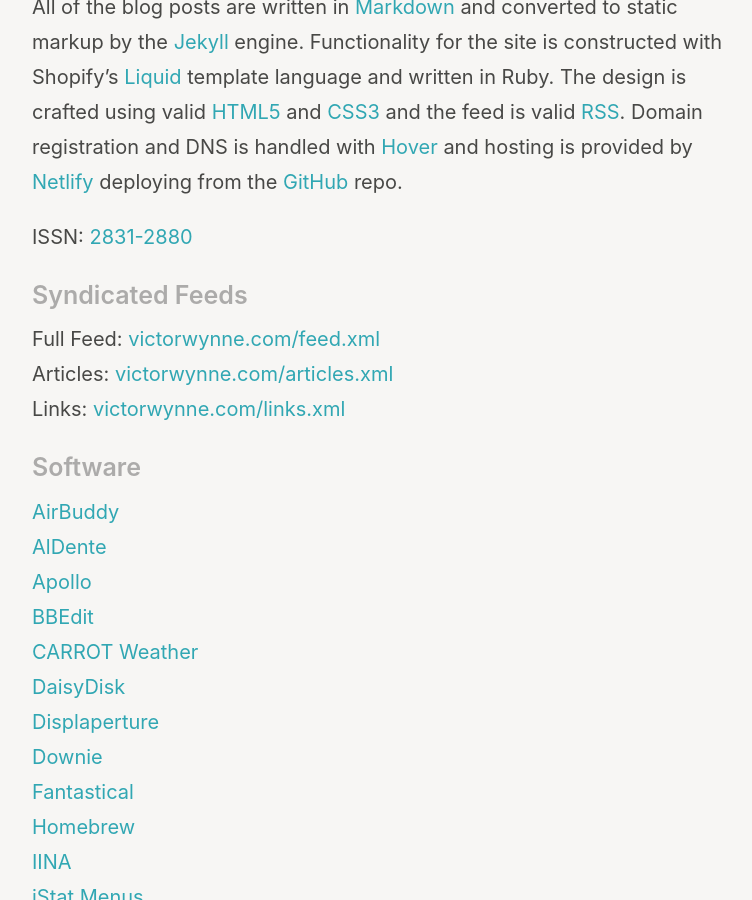
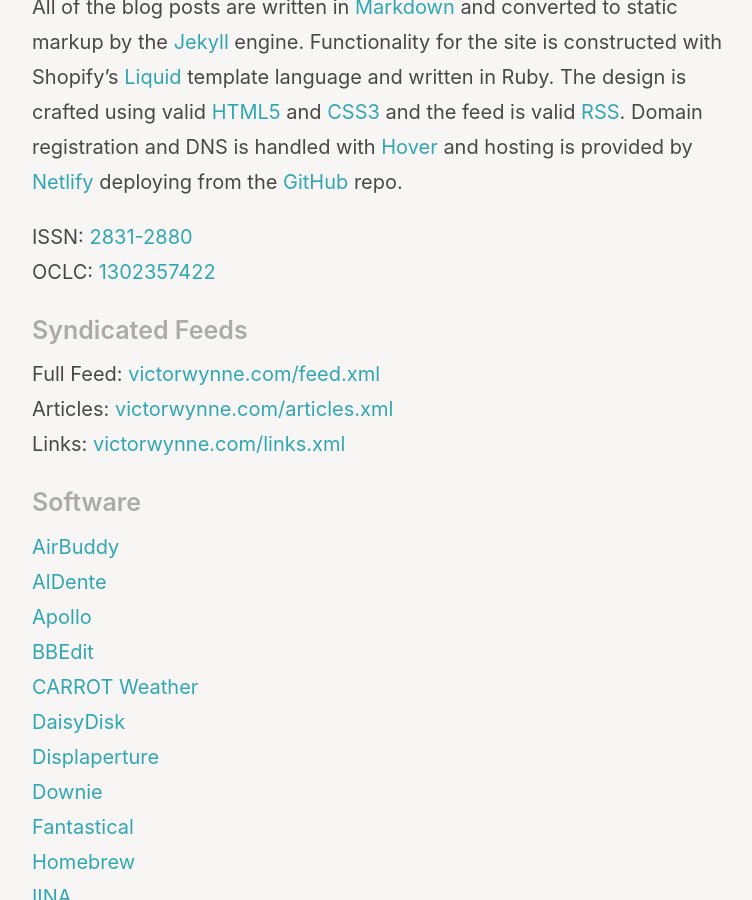
Before and after one commit to wertercatt/tooters, a Jekyll site: the page built from colophon.md, in a window 1280 px wide and 900 px high, scrolled down 342 px. Shown: the whole window, without its empty margins (258-1010 px from the left). Built offline with Jekyll 4.4.1, drawn with Linux system fonts in a browser that asks for light colours.

Commit message:
Update colophon.md

```diff
--- a/colophon.md
+++ b/colophon.md
@@ -23,7 +23,8 @@
 
 All of the blog posts are written in [Markdown](https://daringfireball.net/projects/markdown/) and converted to static markup by the [Jekyll](https://jekyllrb.com) engine. Functionality for the site is constructed with Shopify's [Liquid](https://shopify.github.io/liquid/) template language and written in Ruby. The design is crafted using valid [HTML5](https://validator.w3.org/nu/?doc=https%3A%2F%2Fvictorwynne.com%2F) and [CSS3](https://jigsaw.w3.org/css-validator/validator?uri=https%3A%2F%2Fvictorwynne.com&profile=css3svg&usermedium=all&warning=0&vextwarning=) and the feed is valid [RSS](https://validator.w3.org/feed/check.cgi?url=https%3A%2F%2Fvictorwynne.com%2Ffeed.xml). Domain registration and DNS is handled with [Hover](https://hover.com/) and hosting is provided by [Netlify](https://www.netlify.com) deploying from the [GitHub](https://www.github.com/victorwynne/victorwynne/) repo.
 
-ISSN: [2831-2880](https://www.worldcat.org/title/victor-wynne/)
+ISSN: [2831-2880](https://www.worldcat.org/title/victor-wynne/)<br>
+OCLC: [1302357422](https://www.worldcat.org/title/victor-wynne/)
 
 ## <small>Syndicated Feeds</small>
 
```
